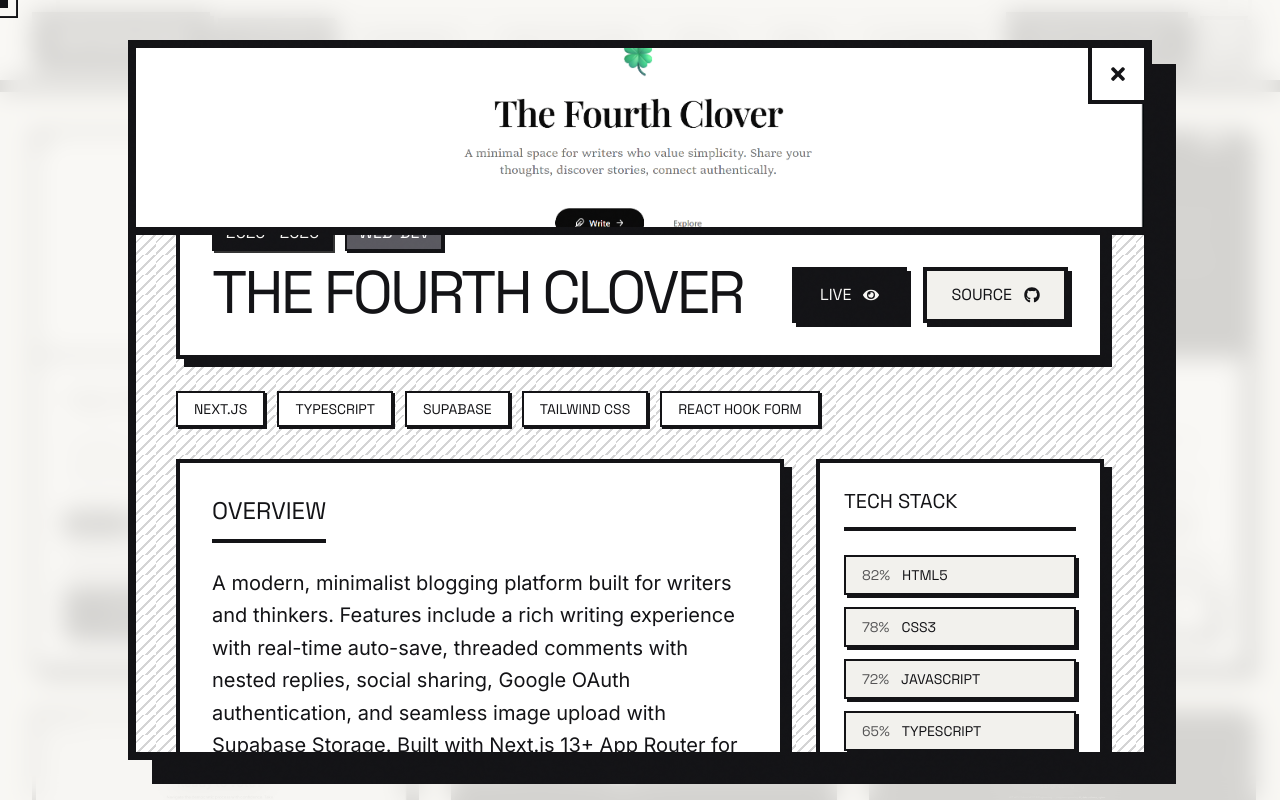
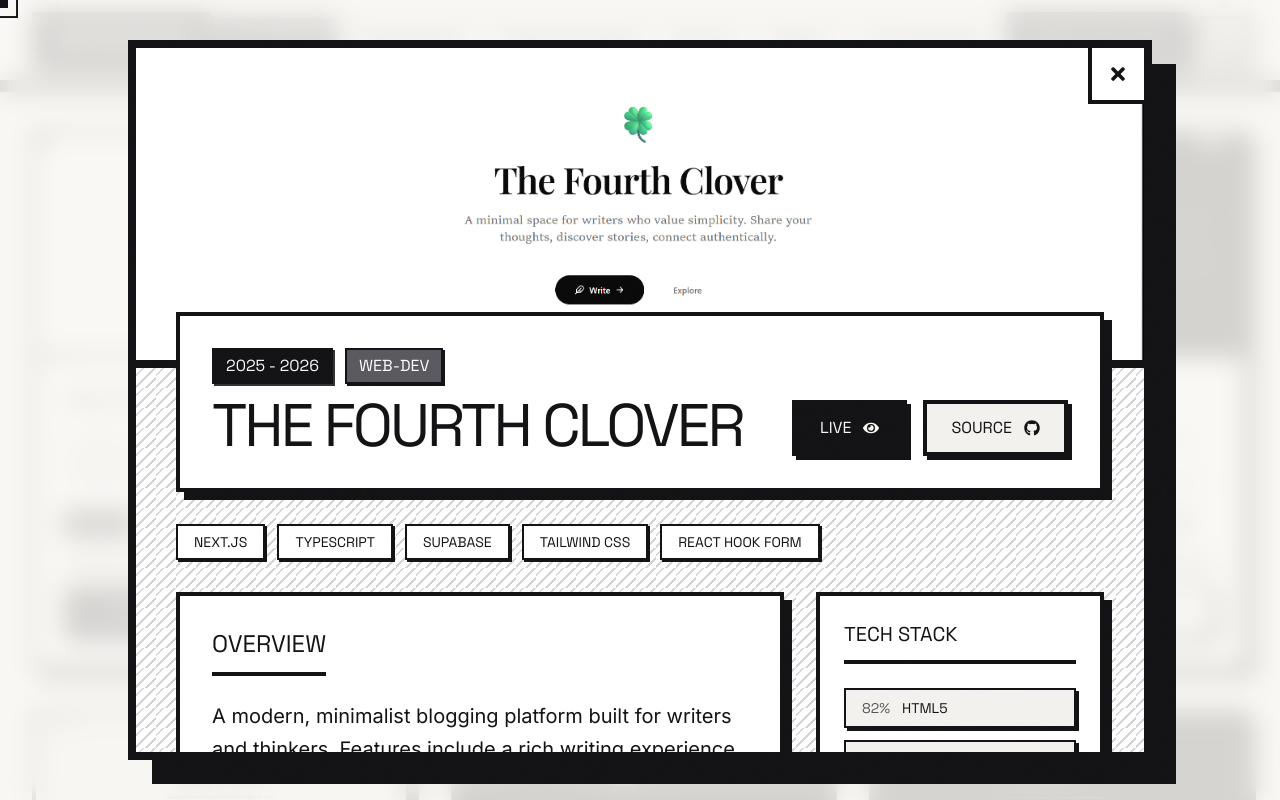
Before and after one commit to aryan-dani/Portfolio, a React (Vite) app in the folder frontend/: page /projects in a window 1280 px wide. Both pictures are taken after a click on the element 221 px from the left and 1048 px from the top of the page. Shown: the part 648-1448 px from the top of the page. Built offline with nearby package versions, Linux system fonts and the light colour scheme.

Commit message:
feat: implement ResumeModal component and develop the Projects page with search and filtering functionality

```diff
--- a/frontend/src/components/ResumeModal/ResumeModal.jsx
+++ b/frontend/src/components/ResumeModal/ResumeModal.jsx
@@ -67,13 +67,15 @@
               </div>
             </div>
 
-            {/* Native Iframe PDF Viewer */}
-            <div className="grow w-full bg-[var(--color-surface-variant)] relative">
-              <iframe
-                src={`${resumePath}#toolbar=0`}
-                title="Resume PDF Viewer"
-                className="w-full h-full border-0"
-              />
+            {/* Scrollable Wrapper with pointer-events-none on Iframe to preserve custom cursor */}
+            <div className="grow w-full overflow-y-auto bg-[var(--color-surface-variant)] p-4 md:p-6 no-scrollbar">
+              <div className="w-full max-w-3xl mx-auto border-4 border-outline shadow-[6px_6px_0px_0px_var(--shadow-color)] pointer-events-none select-none bg-white">
+                <iframe
+                  src={`${resumePath}#toolbar=0&navpanes=0`}
+                  title="Resume PDF Viewer"
+                  className="w-full h-[1150px] md:h-[1200px] border-0"
+                />
+              </div>
             </div>
           </motion.div>
         </div>
--- a/frontend/src/pages/Projects/Projects.jsx
+++ b/frontend/src/pages/Projects/Projects.jsx
@@ -412,7 +412,7 @@
         </div>
 
         {/* Hero Image Without Gradient */}
-        <div className="h-56 md:h-80 border-b-8 border-outline relative overflow-hidden bg-[var(--color-surface-variant)]">
+        <div className="h-56 md:h-80 border-b-8 border-outline relative overflow-hidden bg-[var(--color-surface-variant)] shrink-0">
           <motion.img
             initial={{ scale: 1.05 }}
             animate={{ scale: 1 }}
@@ -423,7 +423,7 @@
           />
         </div>
 
-        <div className="p-4 sm:p-6 md:p-10 flex flex-col gap-6 md:gap-8 bg-hatch overflow-x-hidden">
+        <div className="p-4 sm:p-6 md:p-10 flex flex-col gap-6 md:gap-8 bg-hatch">
           {/* Main Header Card */}
           <div className="flex flex-col lg:flex-row justify-between items-start lg:items-end gap-6 bg-[var(--color-surface)] border-4 border-outline p-5 sm:p-6 md:p-8 shadow-[4px_4px_0px_0px_var(--shadow-color)] md:shadow-[8px_8px_0px_0px_var(--shadow-color)] -mt-12 sm:-mt-16 md:-mt-24 z-10 relative">
             <div className="flex flex-col gap-3">
```
